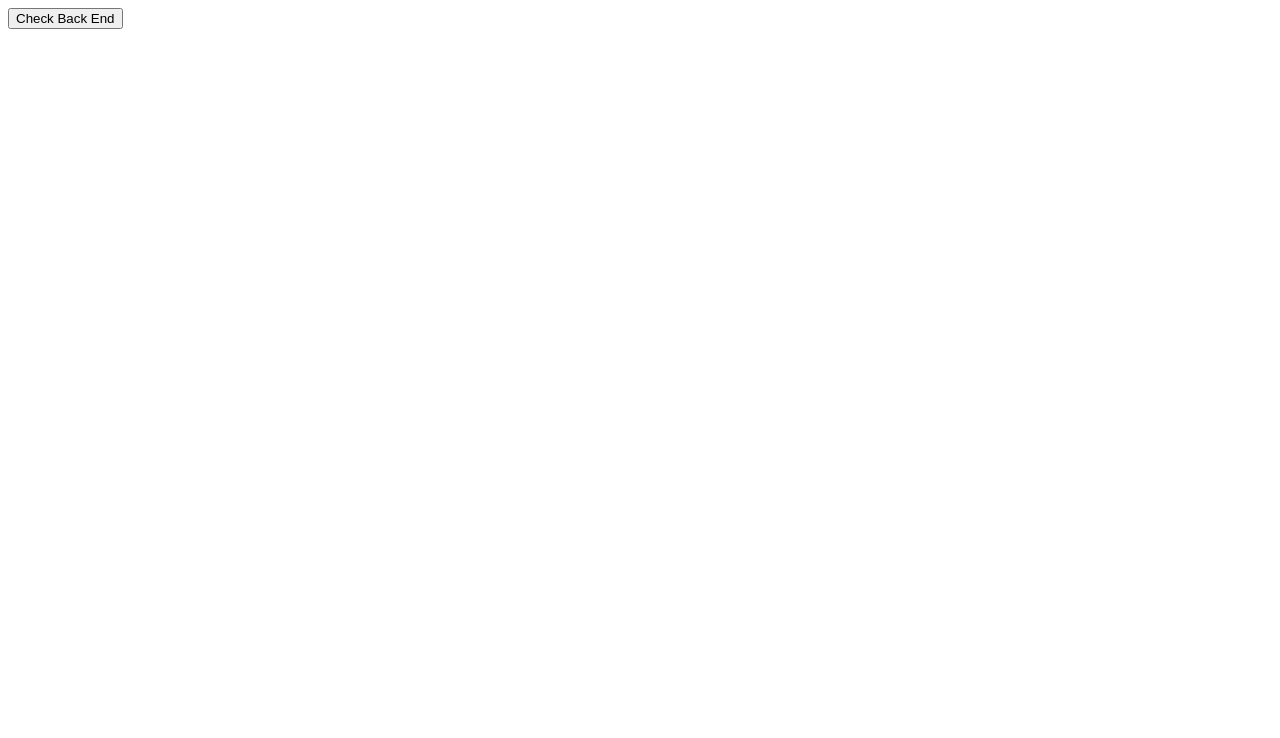
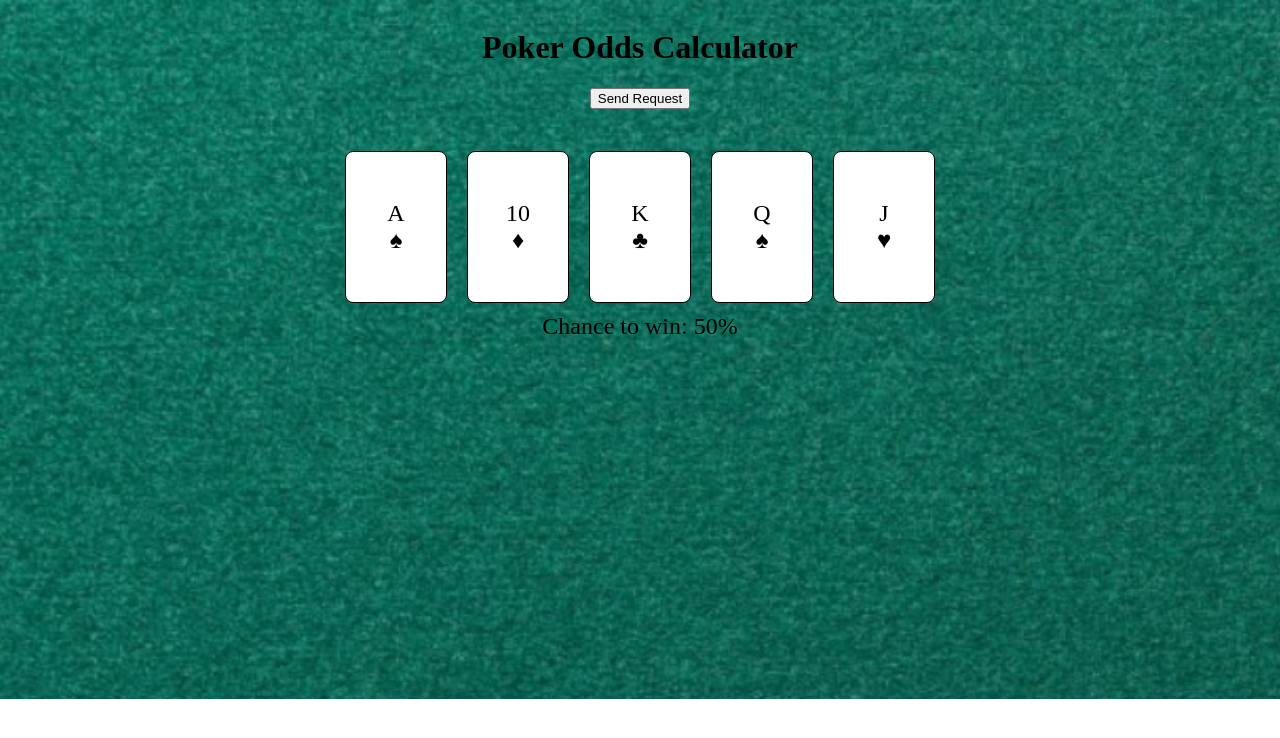
Before and after one commit to DerekThree/poker-front-end, an Angular app in the folder poker-front-end/: page / in a window 1280 px wide. Shown: the top 738 px of the page. Built offline with nearby package versions, Linux system fonts and the light colour scheme.

Commit message:
Updated http call

```diff
--- a/poker-front-end/src/app/app.component.css
+++ b/poker-front-end/src/app/app.component.css
@@ -0,0 +1,18 @@
+.container {
+  display: flex;
+  flex-direction: column;
+  justify-content: center;
+  align-items: center;
+}
+
+.card-container {
+  display: flex;
+  flex-wrap: wrap;
+  justify-content: center;
+}
+
+.chance {
+  font-size: 24px;
+  display: flex;
+  justify-content: center;
+}
--- a/poker-front-end/src/app/app.component.html
+++ b/poker-front-end/src/app/app.component.html
@@ -1,2 +1,12 @@
-<button (click)="sendRequest()">Check Back End</button>
-<div>{{ response }}</div>
+<div class="container">
+  <h1>{{ title }}</h1>
+  <button (click)="sendRequest()">Send Request</button>
+  <p>{{ response }}</p>
+
+  <div class="card-container">
+    <app-card *ngFor="let card of cards" [suit]="card.suit" [value]="card.value"></app-card>
+  </div>
+  <div class="chance">
+    Chance to win: 50%
+  </div>
+</div>
--- a/poker-front-end/src/app/app.component.ts
+++ b/poker-front-end/src/app/app.component.ts
@@ -1,29 +1,39 @@
-import { HttpClient, HttpResponse } from '@angular/common/http';
+import { HttpClient } from '@angular/common/http';
 import { Component } from '@angular/core';
 import { RouterOutlet } from '@angular/router';
+import { CardComponent } from './card/card.component';
+import { CommonModule } from "@angular/common";
 
 @Component({
   selector: 'app-root',
   standalone: true,
-  imports: [RouterOutlet],
+  imports: [RouterOutlet, CardComponent, CommonModule],
   templateUrl: './app.component.html',
   styleUrl: './app.component.css'
 })
 export class AppComponent {
 
-  title = 'poker-front-end';
+  title = 'Poker Odds Calculator';
   response: string = "";
+  cards = [
+    // replace suit descriptions with their symbols
+    { suit: '♠', value: 'A' },
+    { suit: '♦', value: '10' },
+    { suit: '♣', value: 'K' },
+    { suit: '♠', value: 'Q' },
+    { suit: '♥', value: 'J' }
+  ];
 
   constructor(private http: HttpClient) {}
 
   sendRequest() {
-    this.http.get('http://localhost:8080/v1/poker/health', { responseType: 'text' }).subscribe((res: string) => {
-      this.response = res;
-    });
+    this.http.post('http://localhost:8080/v1/poker/hand', this.cards, { responseType: 'text' })
+      .subscribe((res: string) => {
+        this.response = res;
+        console.log("Response: " + res);
+      });
   }
 
 
 
-
-
 }
--- /dev/null
+++ b/poker-front-end/src/app/card/card.component.css
@@ -0,0 +1,20 @@
+.card {
+  border: 1px solid #000;
+  border-radius: 8px;
+  width: 100px;
+  height: 150px;
+  display: flex;
+  flex-direction: column;
+  justify-content: center;
+  align-items: center;
+  margin: 10px;
+  background-color: white;
+}
+
+.value {
+  font-size: 24px;
+}
+
+.suit {
+  font-size: 24px;
+}
--- /dev/null
+++ b/poker-front-end/src/app/card/card.component.html
@@ -0,0 +1,4 @@
+<div class="card">
+  <div class="value">{{ value }}</div>
+  <div class="suit">{{ suit }}</div>
+</div>
--- a/poker-front-end/src/styles.css
+++ b/poker-front-end/src/styles.css
@@ -1 +1,7 @@
 /* You can add global styles to this file, and also import other style files */
+body {
+  background-image: url('assets/PNG/poker.png');
+  background-size: cover;
+  background-repeat: no-repeat;
+  background-position: center;
+}
```
Also changed, not shown: poker-front-end/src/app/card/card.component.ts (added, +13 -0 lines), poker-front-end/src/assets/PNG/poker.png (added), 1 other file (tests, documents, lock files or other folders).
